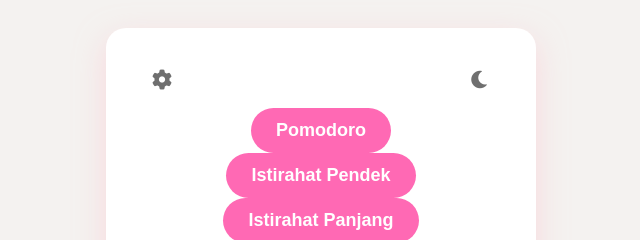
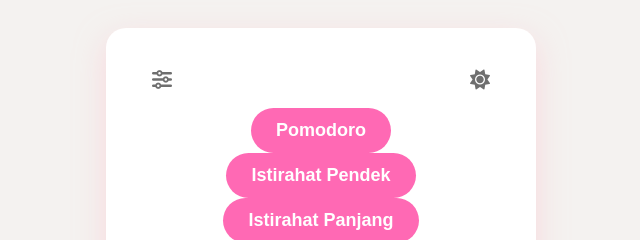
Before and after one commit to Hera28/Bored, a plain HTML site: page index.html in a window 1280 px wide. Shown: the part 125-365 px from the top of the page, 319-959 px from the left. Drawn offline with Linux system fonts and the light colour scheme.

Commit message:
Update index.html

```diff
--- a/index.html
+++ b/index.html
@@ -9,10 +9,10 @@
 </head>
 <body>
     <div class="container">
-        <div class="top-bar">
-            <button id="settingsBtn" class="icon-btn"><i class="fas fa-cog"></i></button>
-            <button id="themeToggleBtn" class="icon-btn"><i class="fas fa-moon"></i></button>
-        </div>
+       <div class="top-bar">
+    <button id="settingsBtn" class="icon-btn" aria-label="Settings"><i class="fas fa-sliders-h"></i></button>
+    <button id="themeToggleBtn" class="icon-btn" aria-label="Toggle Dark Mode"><i class="fas fa-sun"></i></button>
+</div>
 
         <div class="mode-selector">
             <button data-mode="pomodoro" class="active">Pomodoro</button>
```
